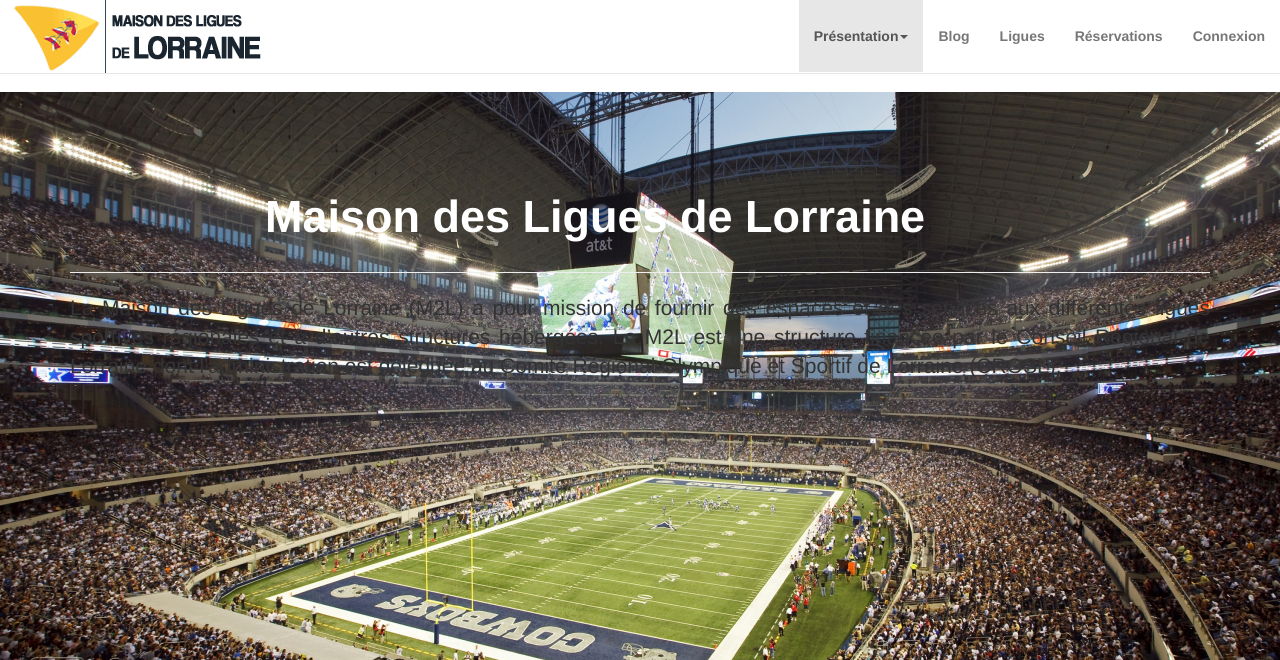
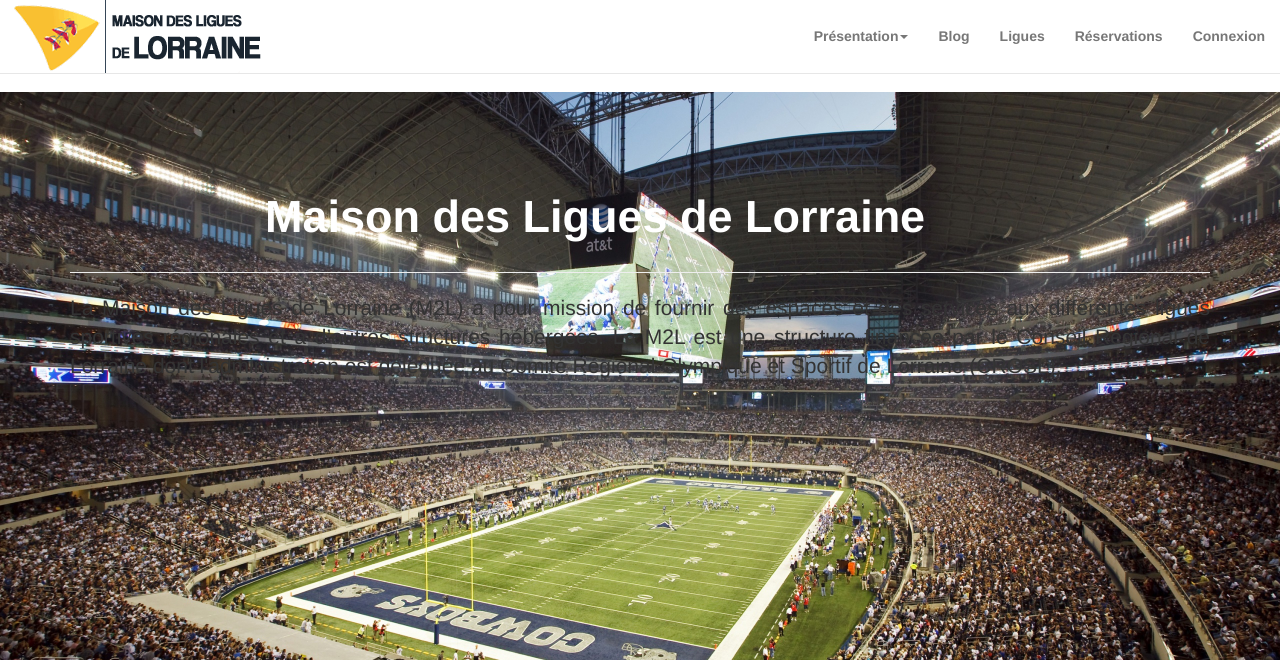
Before and after one commit to Shmalow/M2L, a PHP site: page / in a window 1280 px wide. Shown: the top 660 px of the page. Run offline with PHP 8.4, Linux system fonts and the light colour scheme; some libraries are stand-ins or nearby versions.

Commit message:
debug ajout

```diff
--- a/header.php
+++ b/header.php
@@ -31,7 +31,7 @@
 
             <div class="collapse navbar-collapse headerCollapse">
                 <ul class="nav navbar-nav navbar-right nav-height">
-                    <li class="active dropdown">
+                    <li class="dropdown">
                         <a href="#" class="dropdown-toggle" data-toggle="dropdown"><strong>Présentation</strong><span class="caret"></span></a>
                         <ul class="dropdown-menu">
                             <li><a href="?p=accueil">Accueil</a></li>
```
